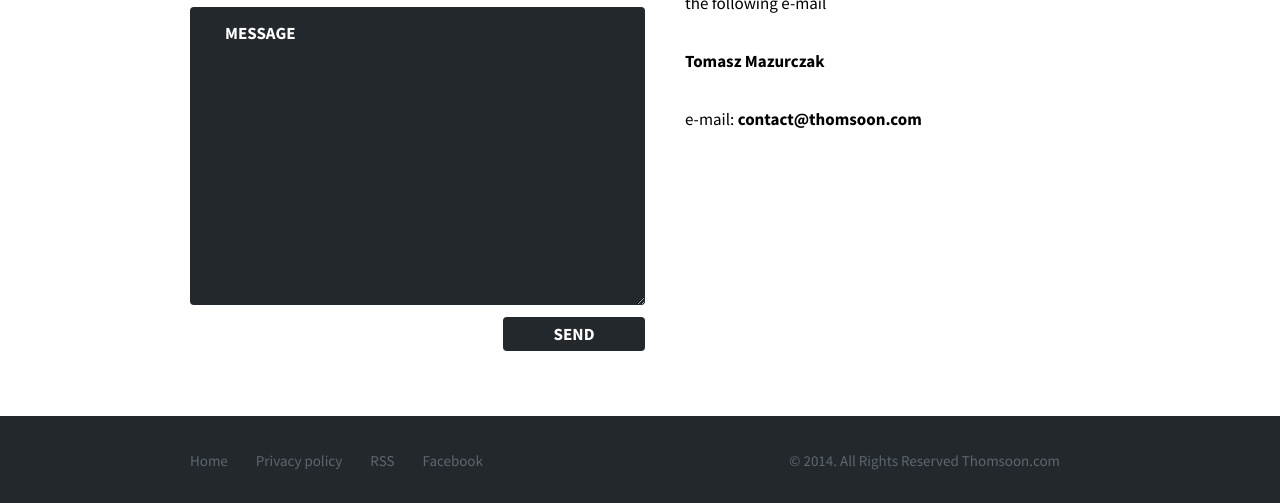
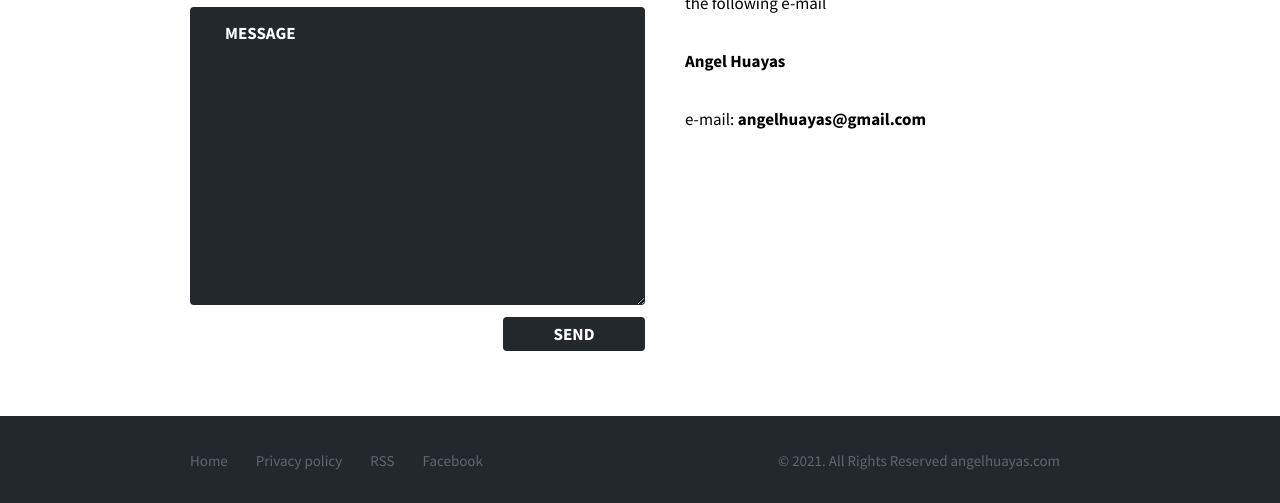
Before and after one commit to angelivan44/personal_portfolio, a plain HTML site: page index.html in a window 1280 px wide. Shown: the part 3035-3538 px from the top of the page. Drawn offline with nearby package versions, Linux system fonts and the light colour scheme.

Commit message:
refactor email and name

```diff
--- a/index.html
+++ b/index.html
@@ -333,9 +333,9 @@
           When sending files, please use<br/>
           the following e-mail<br/><br/>
 
-          <strong>Tomasz Mazurczak</strong><br/><br/>
+          <strong>Angel Huayas</strong><br/><br/>
 
-          e-mail: <strong>contact@thomsoon.com</strong>
+          e-mail: <strong>angelhuayas@gmail.com</strong>
 
           </div>
 
@@ -358,7 +358,7 @@
 
         </div>
 
-          <div class="copyright">© 2014. All Rights Reserved Thomsoon.com</div>
+          <div class="copyright">© 2021. All Rights Reserved angelhuayas.com</div>
 
       </div>
 
```
